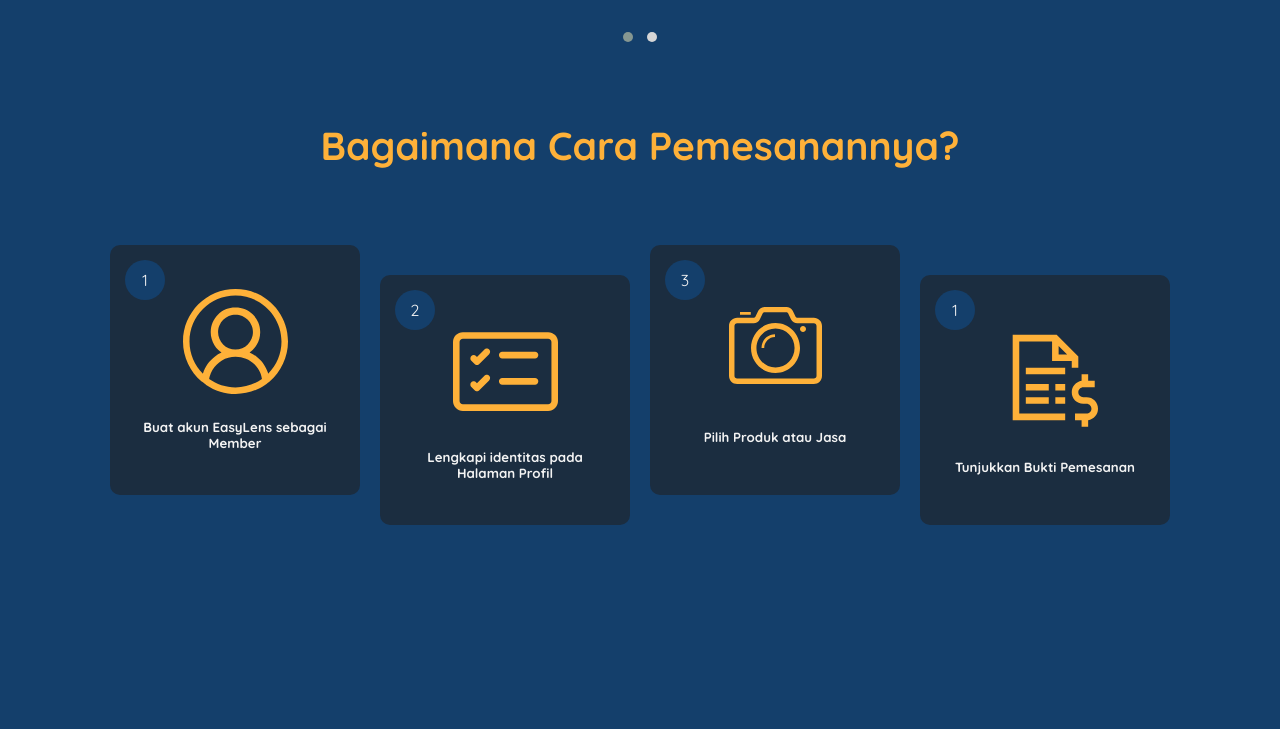
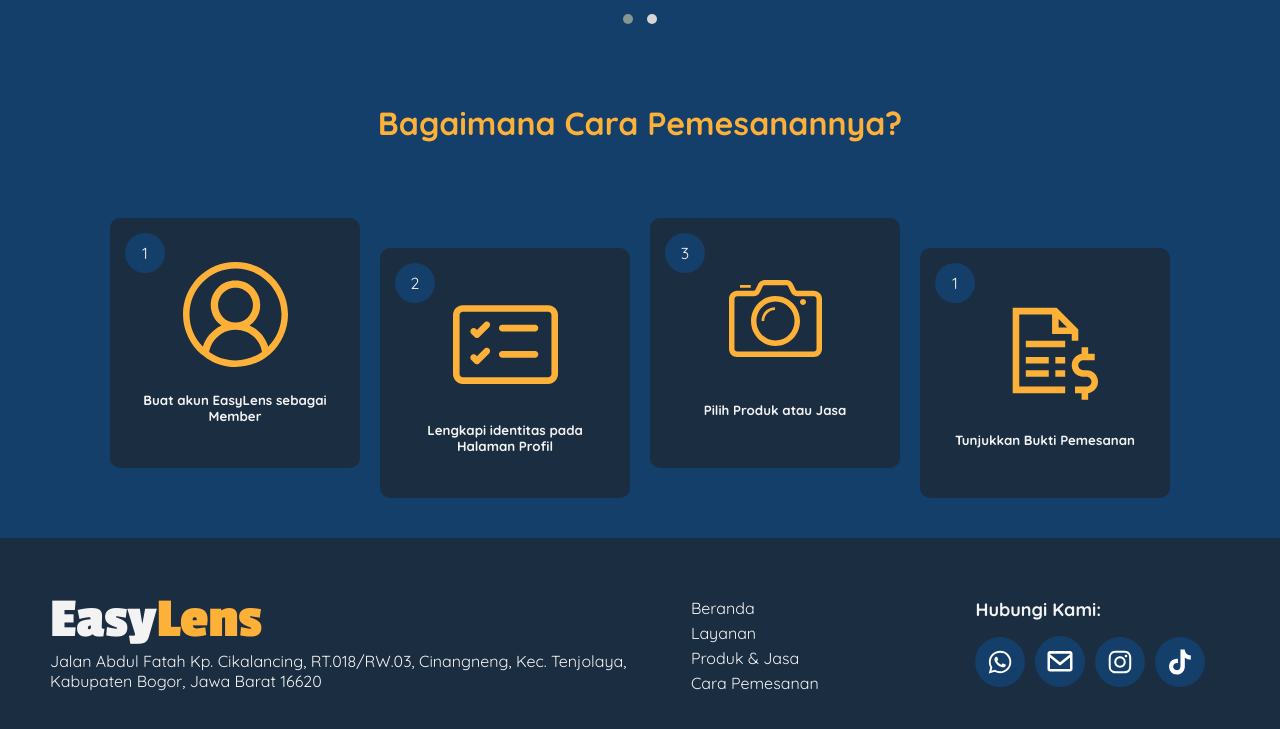
Before and after one commit to ferdinalaxewall/easylens.github.io, a plain HTML site: page index.html in a window 1280 px wide. Shown: the part 1825-2554 px from the top of the page. Before the commit the page ends 2390 px from the top, so only its background shows below. Drawn offline with nearby package versions, Linux system fonts and the light colour scheme.

Commit message:
done desktop view

```diff
--- a/assets/style/style.css
+++ b/assets/style/style.css
@@ -16,8 +16,8 @@
     --fs-subtitle:18px;
     --fs-title:22px;
     --fs-nav-title:32px;
-    --fs-section-title: 39px;
     --fs-hero-title:42px;
+    --fs-footer-title: 57px;
 }
 
 *, *::before, *::after{
@@ -94,7 +94,7 @@ body{
 }
 
 .section-title{
-    font-size: var(--fs-section-title);
+    font-size: var(--fs-nav-title);
     color: var(--primary);
     text-align: center;
     margin-bottom: 75px;
@@ -441,3 +441,53 @@ body{
     -ms-border-radius: 50%;
     -o-border-radius: 50%;
 }
+
+.footer{
+    width: 100%;
+    background-color: var(--secondary);
+    display: flex;
+    align-items: flex-start;
+    padding: 50px;
+    gap: 30px;
+}
+
+.footer__left{
+    width: 60%;
+}
+
+.footer__center, .footer__right{
+    width: 25%;
+    margin-top: 10px;
+}
+
+.footer__center{
+    display: flex;
+    flex-direction: column;
+    row-gap: 5px;
+}
+
+.footer__title{
+    font-family: var(--font-title);
+    font-size: var(--fs-footer-title);
+}
+
+.footer__contact-title{
+    font-size: var(--fs-subtitle);
+    margin-bottom: 15px;
+}
+
+.footer__button-group{
+    display: flex;
+    align-items: center;
+    gap: 10px;
+}
+
+.footer__button{
+    background-color: var(--background);
+    padding: 10px;
+    border-radius: 50%;
+    -webkit-border-radius: 50%;
+    -moz-border-radius: 50%;
+    -ms-border-radius: 50%;
+    -o-border-radius: 50%;
+}
--- a/index.html
+++ b/index.html
@@ -244,7 +244,36 @@
     </div>
 
     <footer class="footer">
+        <div class="footer__left">
+            <h1 class="footer__title">Easy<span class="highlighted-text">Lens</span></h1>
+            <p class="footer__address">
+                Jalan Abdul Fatah Kp. Cikalancing, RT.018/RW.03, Cinangneng, Kec. Tenjolaya, Kabupaten Bogor, Jawa Barat 16620
+            </p>
+        </div>
+        <ul class="footer__center">
+            <li><a href="#beranda" class="footer-link">Beranda</a></li>
+            <li><a href="#layanan" class="footer-link">Layanan</a></li>
+            <li><a href="#produk" class="footer-link">Produk & Jasa</a></li>
+            <li><a href="#cara-pemesanan" class="footer-link">Cara Pemesanan</a></li>
+        </ul>
 
+        <div class="footer__right">
+            <h5 class="footer__contact-title">Hubungi Kami:</h5>
+            <div class="footer__button-group">
+                <a href="#" class="footer__button">
+                    <img src="./assets/icon/whatsapp-icon.svg" alt="WhatsApp Icon">
+                </a>
+                <a href="#" class="footer__button">
+                    <img src="./assets/icon/mail-icon.svg" alt="Mail Icon">
+                </a>
+                <a href="#" class="footer__button">
+                    <img src="./assets/icon/instagram-icon.svg" alt="Instagram Icon">
+                </a>
+                <a href="#" class="footer__button">
+                    <img src="./assets/icon/tiktok-icon.svg" alt="Tiktok Icon">
+                </a>
+            </div>
+        </div>
     </footer>
 
     <script src="https://cdnjs.cloudflare.com/ajax/libs/jquery/3.6.1/jquery.min.js" integrity="sha512-aVKKRRi/Q/YV+4mjoKBsE4x3H+BkegoM/em46NNlCqNTmUYADjBbeNefNxYV7giUp0VxICtqdrbqU7iVaeZNXA==" crossorigin="anonymous" referrerpolicy="no-referrer"></script>
```
Also changed, not shown: assets/icon/instagram-icon.svg (added), assets/icon/mail-icon.svg (added), assets/icon/tiktok-icon.svg (added), assets/icon/whatsapp-icon.svg (added).
